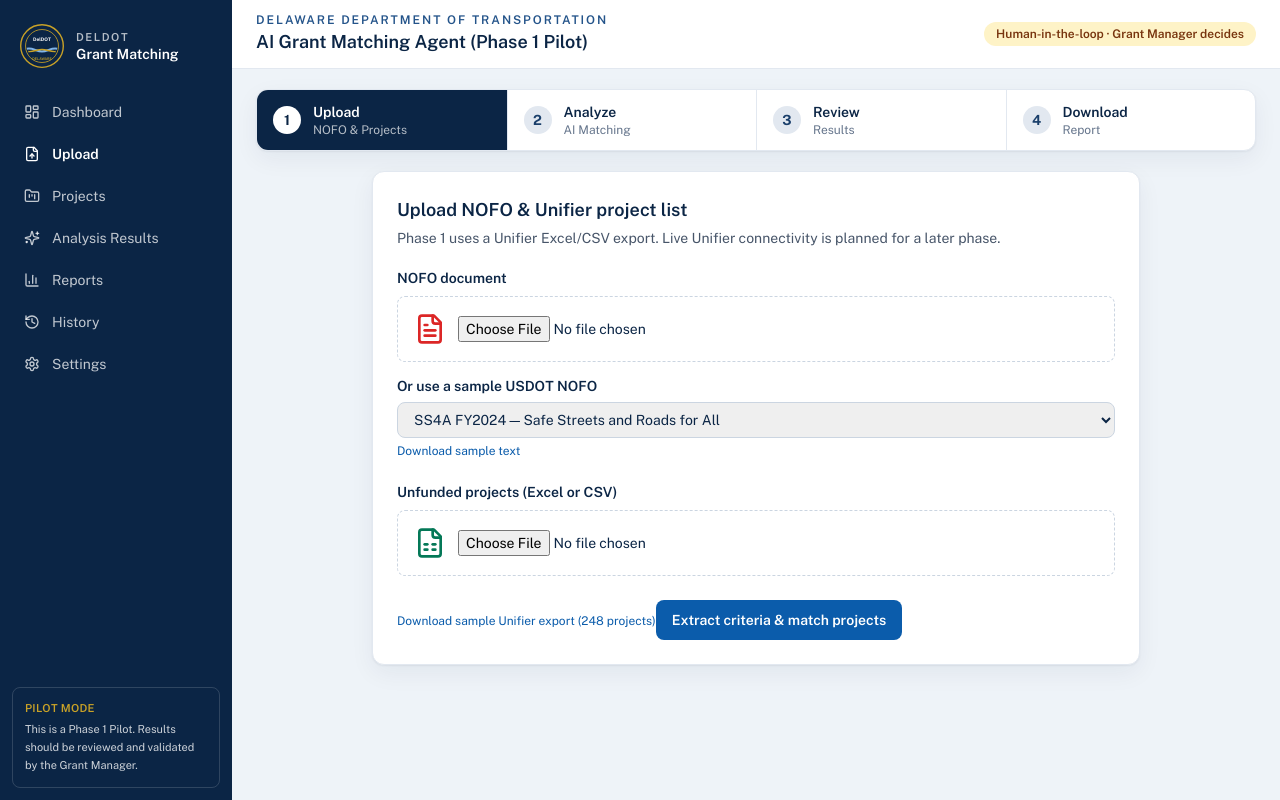
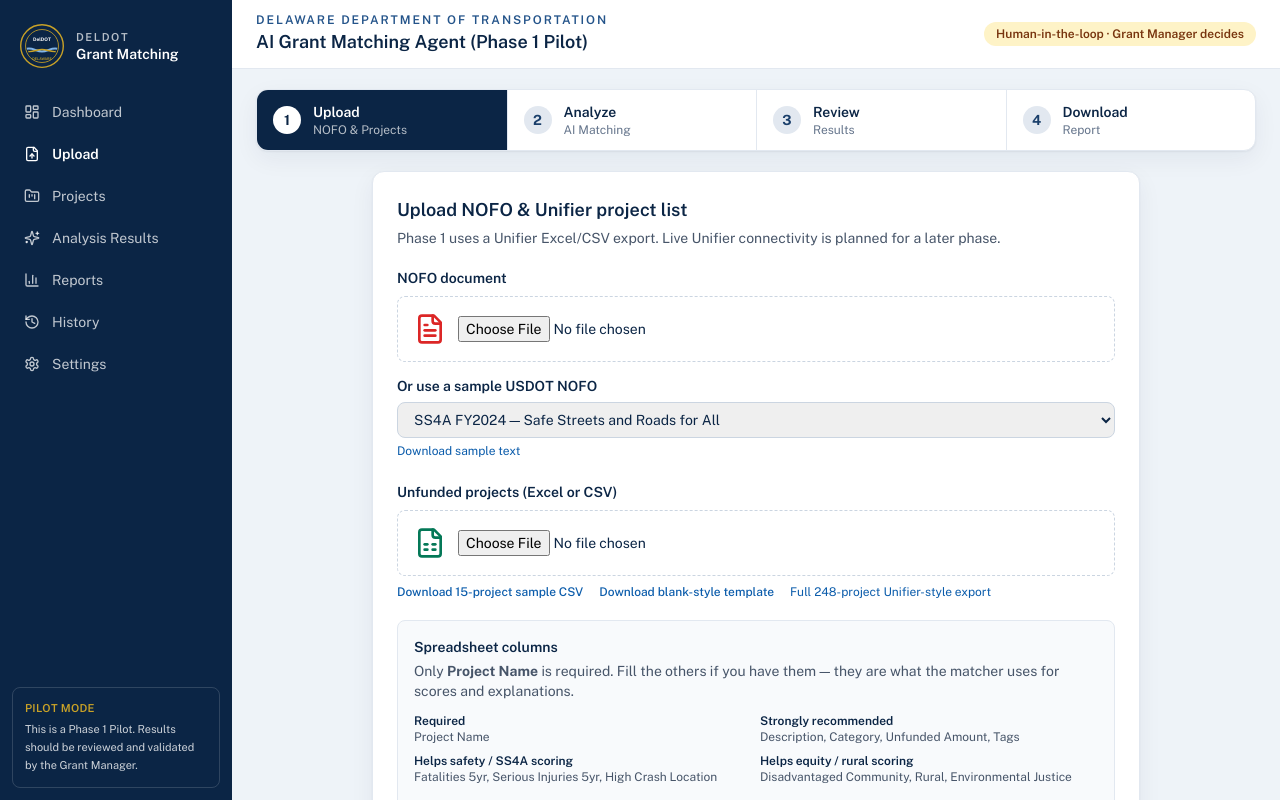
Before and after one commit to m3nos95/DelDOT-Soil-Borrow-, a Next.js app: page /upload in a window 1280 px wide. Shown: the top 800 px of the page. Built offline with nearby package versions, Linux system fonts and the light colour scheme.

Commit message:
Add sample unfunded-projects CSV and column guide
Include a 15-project Delaware sample, a short editable template, and
Upload-page notes on which columns are required vs used for scoring.

Co-authored-by: m3nos95 <m3nos95@users.noreply.github.com>

```diff
--- a/app/upload/page.tsx
+++ b/app/upload/page.tsx
@@ -81,9 +81,48 @@ export default function UploadPage() {
               className="text-sm"
             />
           </div>
-          <a className="mt-1 inline-block text-xs text-deldot-blue hover:underline" href="/api/projects?sample=csv">
-            Download sample Unifier export (248 projects)
-          </a>
+          <div className="mt-2 flex flex-wrap gap-x-4 gap-y-1 text-xs">
+            <a className="font-medium text-deldot-blue hover:underline" href="/samples/unfunded-projects-sample.csv">
+              Download 15-project sample CSV
+            </a>
+            <a className="font-medium text-deldot-blue hover:underline" href="/samples/unfunded-projects-template.csv">
+              Download blank-style template
+            </a>
+            <a className="text-deldot-blue hover:underline" href="/api/projects?sample=csv">
+              Full 248-project Unifier-style export
+            </a>
+          </div>
+
+          <div className="mt-5 rounded-lg border border-slate-200 bg-slate-50 p-4 text-sm">
+            <h3 className="font-semibold">Spreadsheet columns</h3>
+            <p className="mt-1 text-slate-600">
+              Only <strong>Project Name</strong> is required. Fill the others if you have them — they are what the matcher
+              uses for scores and explanations.
+            </p>
+            <dl className="mt-3 grid gap-2 text-xs sm:grid-cols-2">
+              <div>
+                <dt className="font-semibold">Required</dt>
+                <dd className="text-slate-600">Project Name</dd>
+              </div>
+              <div>
+                <dt className="font-semibold">Strongly recommended</dt>
+                <dd className="text-slate-600">Description, Category, Unfunded Amount, Tags</dd>
+              </div>
+              <div>
+                <dt className="font-semibold">Helps safety / SS4A scoring</dt>
+                <dd className="text-slate-600">Fatalities 5yr, Serious Injuries 5yr, High Crash Location</dd>
+              </div>
+              <div>
+                <dt className="font-semibold">Helps equity / rural scoring</dt>
+                <dd className="text-slate-600">Disadvantaged Community, Rural, Environmental Justice</dd>
+              </div>
+            </dl>
+            <p className="mt-3 text-xs text-slate-600">
+              Category values: safety, bike-ped, complete-streets, bridge, pavement, transit, freight, resilience,
+              ev-charging, planning, signals. Readiness values: planning, preliminary-design, final-design, row,
+              construction-ready. True/false fields accept true, yes, y, or 1.
+            </p>
+          </div>
 
           <button
             type="submit"
```
Also changed, not shown: public/samples/unfunded-projects-sample.csv (added), public/samples/unfunded-projects-template.csv (added), 2 other files (tests, documents, lock files or other folders).
